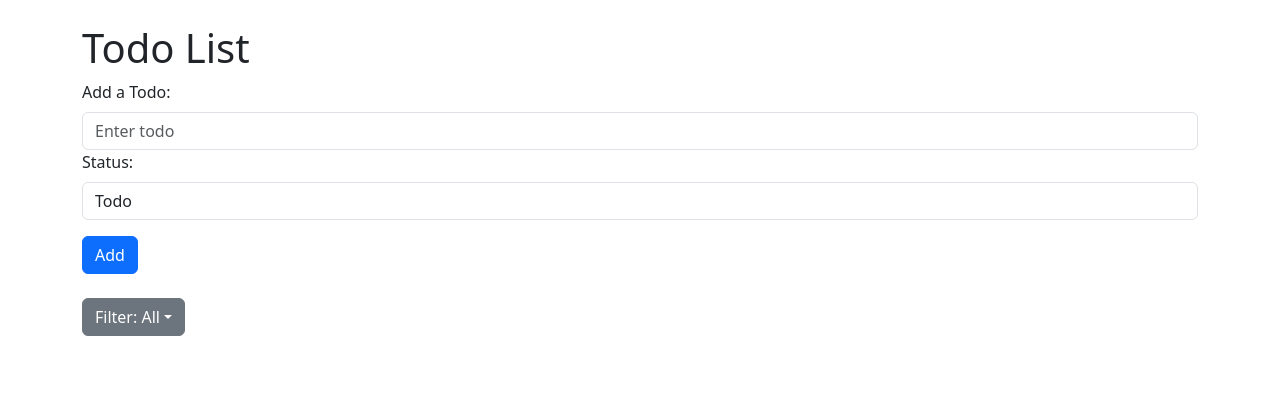
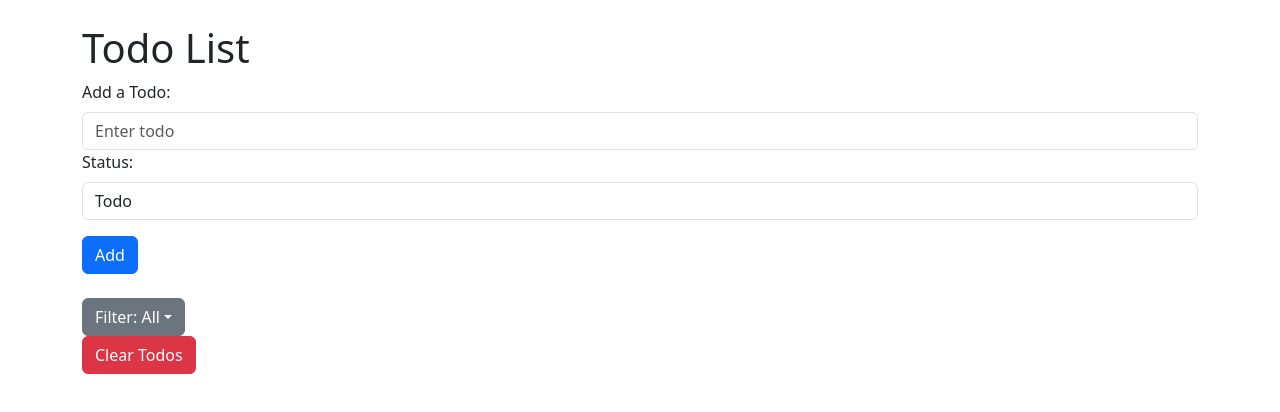
Before and after one commit to AlfinhiHD/react-todoapp, a React (Vite) app in the folder todoapp-react/: page /dashboard in a window 1280 px wide. Shown: the top 412 px of the page. Built offline with nearby package versions, Linux system fonts and the light colour scheme.

Commit message:
add clear all todos

```diff
--- a/todoapp-react/src/page/DashboardPage/DashboardPage.jsx
+++ b/todoapp-react/src/page/DashboardPage/DashboardPage.jsx
@@ -90,6 +90,19 @@ const TodoList = () => {
     }
   };
 
+  const deleteAllTodo = async () => {
+    try {
+      await axios.delete(`${API_BASE_URL}/delete/${user.userid}`, {
+        headers: {
+          'token': user.token
+        }
+      });
+      setTodos([])
+    } catch (error) {
+      console.error('Error deleting todo:', error);
+    }
+  };
+
   const filterTodos = (todo) => {
     if (filter === '') {
       return true;
@@ -140,6 +153,10 @@ const TodoList = () => {
         <Dropdown.Item eventKey="FINISH">Finish</Dropdown.Item>
       </DropdownButton>
 
+      <Button variant="danger" onClick={() => deleteAllTodo()}>
+        Clear Todos
+      </Button>
+
       <ListGroup className="mt-4">
         {todos.filter(filterTodos).map((todo) => (
           <ListGroup.Item key={todo.id}>
```
